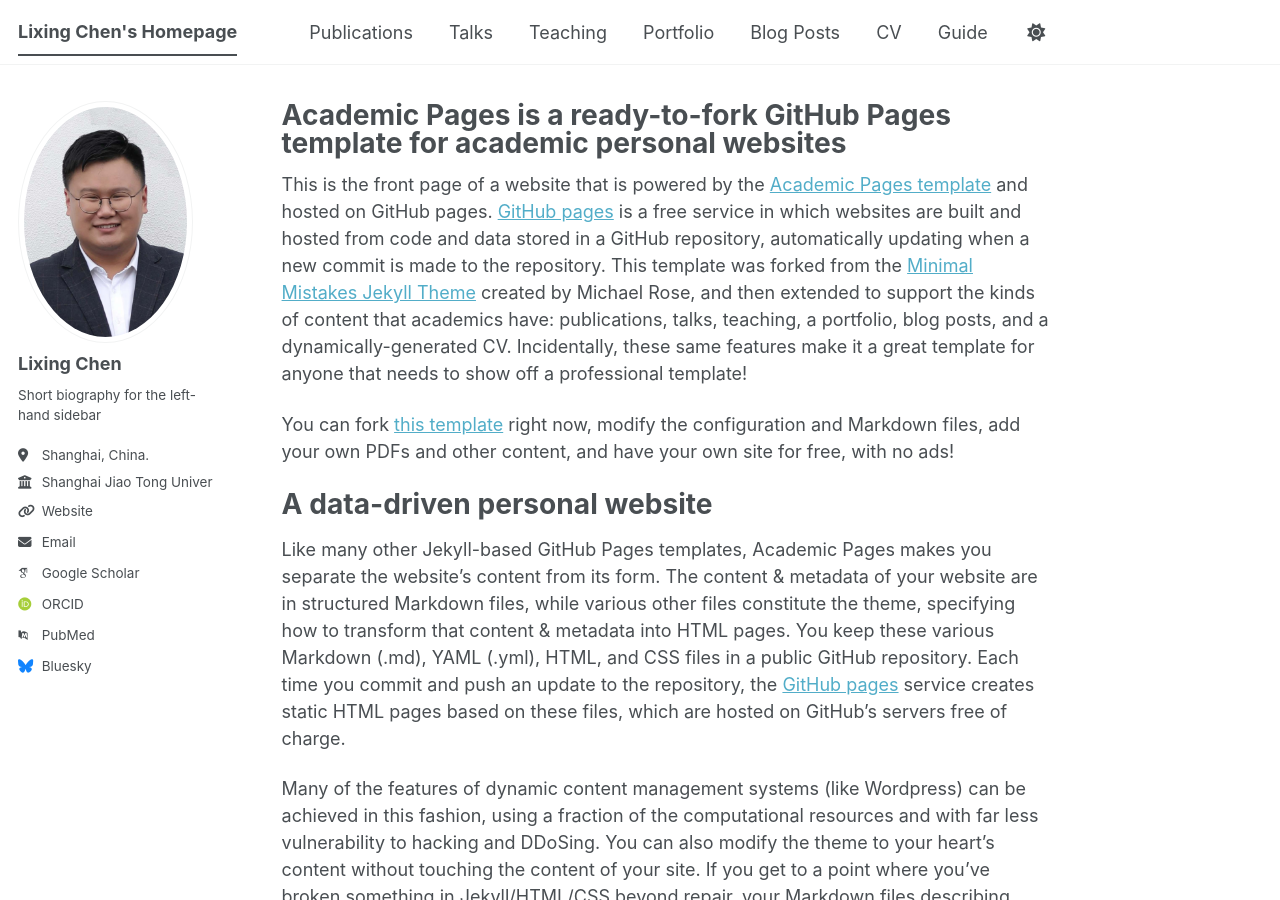
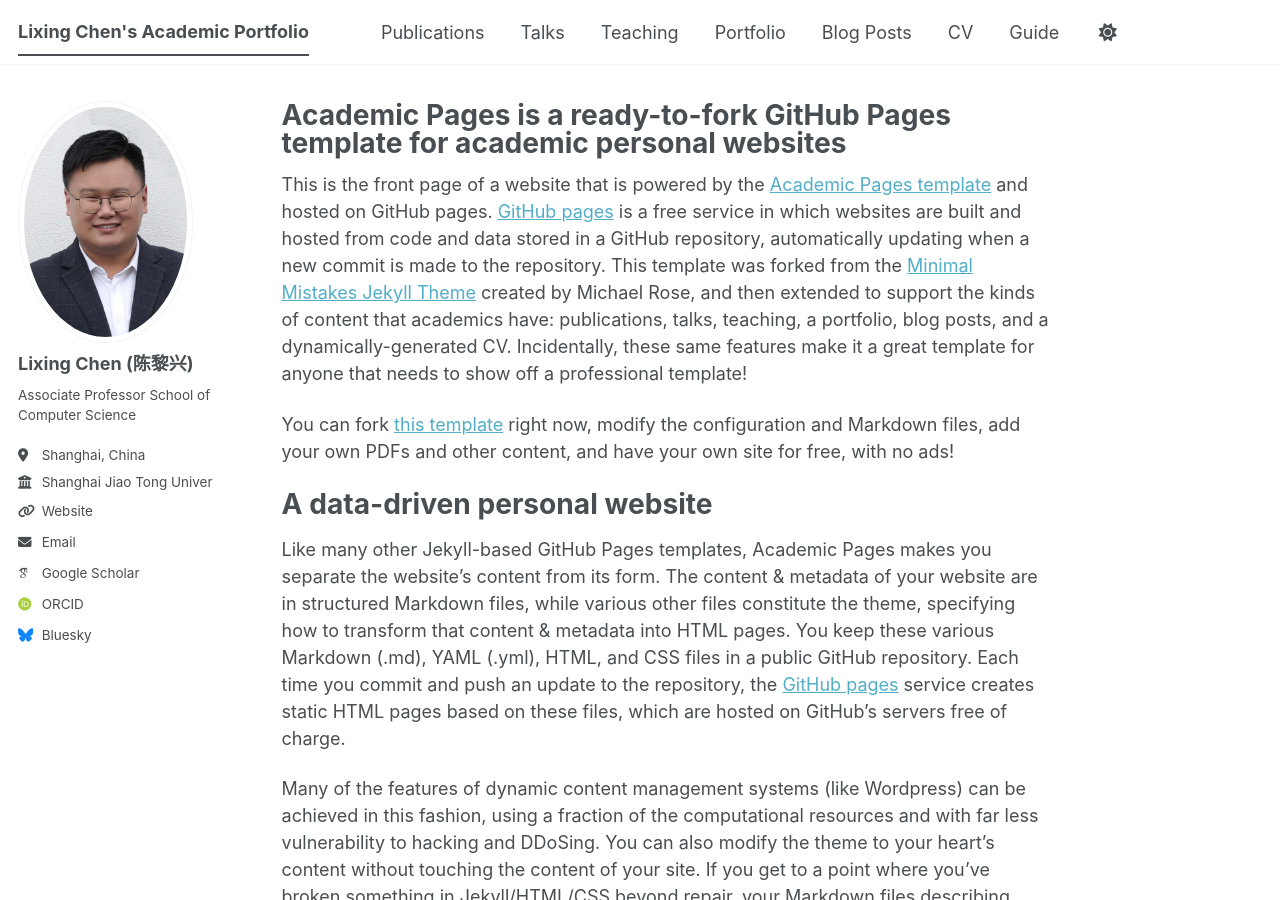
Before and after one commit to lx-chen-sjtu/lx-chen-sjtu.github.io, a Jekyll site: the page built from _pages/about.md, in a window 1280 px wide and 900 px high. Built offline with Jekyll 4.4.1, drawn with Linux system fonts in a browser that asks for light colours; some web fonts are replaced; a script bundle is joined from its source files by our own code; library files that are not in the unit come from our copies.

Commit message:
Update _config.yml

```diff
--- a/_config.yml
+++ b/_config.yml
@@ -9,10 +9,10 @@
 # Basic Site Settings
 locale                   : "en-US"
 site_theme               : "default" # The available themes options are "default", "air", "sunrise", "mint", "dirt" and "contrast"
-title                    : "Lixing Chen's Homepage"
+title                    : "Lixing Chen's Academic Portfolio"
 title_separator          : "-"
 name                     : &name "Lixing Chen"
-description              : &description "Your Name's academic portfolio"   # Update this with a general description of your site, this is the default if not overridden by a page
+description              : &description "Lixing Chen's academic portfolio"   # Update this with a general description of your site, this is the default if not overridden by a page
 url                      : https://lx-chen-sjtu.github.io # The base hostname & protocol for your site e.g. "https://[your GitHub username].github.io",
                                                            # or if you already have some other page hosted on Github then use "https://[your GitHub username].github.io/[Your Repo Name]"
 baseurl                  : "" # the subpath of your site, e.g. "/blog"
@@ -21,13 +21,14 @@ repository               : "lx-chen-sjtu/lx-chen-sjtu.github.io"
 # Site Author - The following control what appear as part of the author content on the side bar.
 #               If a field is blank the icon and link will not appear, otherwise it will be shown.
 #               Additional customization can be done by editing /_includes/author-profile.html
+
 author:
   # Biographic information
   avatar           : "chen_profile.png"
-  name             : "Lixing Chen"
-  bio              : "Short biography for the left-hand sidebar"
-  location         : "Shanghai, China."
-  employer         : "Shanghai Jiao Tong University."
+  name             : "Lixing Chen (陈黎兴)"
+  bio              : "Associate Professor \n School of Computer Science"
+  location         : "Shanghai, China"
+  employer         : "Shanghai Jiao Tong University"
   uri              : "https://www.cs.sjtu.edu.cn/en/jiaoshiml/chenlixing.html" # URL
   email            : "lxchen@sjtu.edu.cn"
 
@@ -40,7 +41,7 @@ author:
   orcid            : "https://orcid.org/yourorcidurl"
   semantic         : # URL
   ssrn             : # URL
-  pubmed           : "https://www.ncbi.nlm.nih.gov/pubmed/?term=john+snow"
+  pubmed           : # URL
   researchgate     : # URL
   scopus           : # URL
   zotero           : # URL
```
